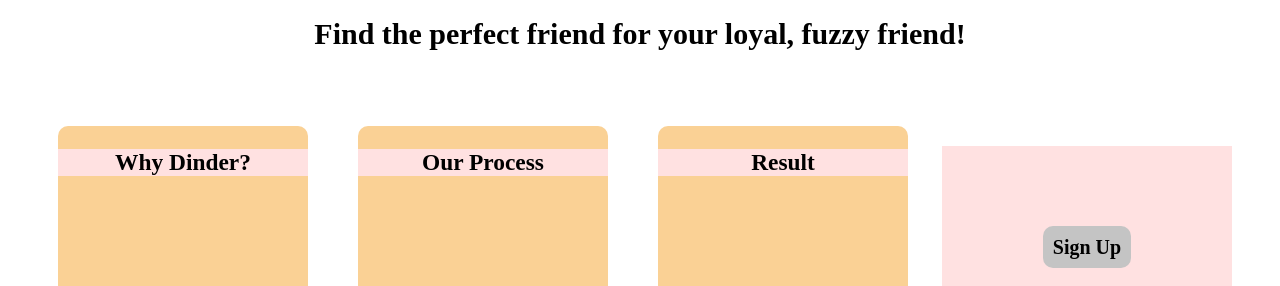
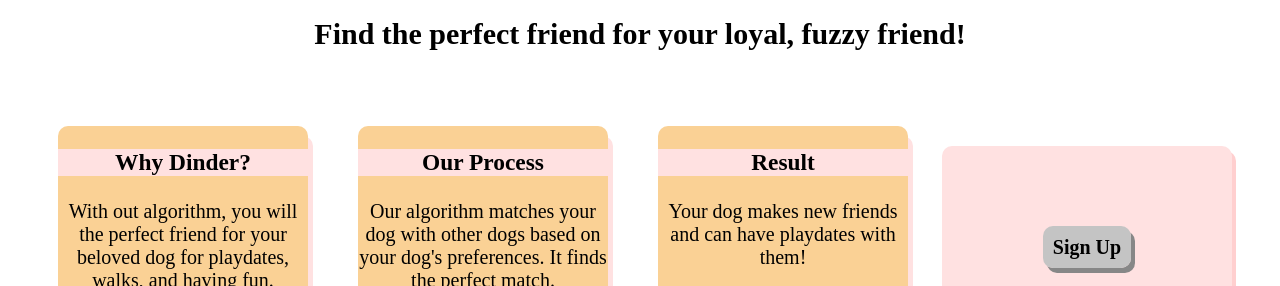
Before and after one commit to ad3707/w4111-proj1, a Flask app: page / in a window 1280 px wide; the page is wider, and only the part inside the window is pictured. Shown: the part 166-452 px from the top of that part. Run offline with Flask 2, Linux system fonts and the light colour scheme; parts of the project's set-up code (start-up, migrations or seed data) failed here and were passed over.

Commit message:
Update welcome.html

```diff
--- a/templates/welcome.html
+++ b/templates/welcome.html
@@ -23,6 +23,7 @@
     font-weight: bold;
     margin-top: 100px;
     text-decoration:none;
+    box-shadow: 4px 5px #878787;
 }
 
 
@@ -45,6 +46,7 @@
      margin-bottom: 0px;
      text-align: center;
      border-radius: 10px;
+     box-shadow: 5px 10px #FFE1E1;
 
    }
 
@@ -61,6 +63,7 @@
    #btncontainer {
      margin: 70px auto 60px;
 
+
    }
 
 #signin{
@@ -71,6 +74,8 @@
  height: 300px;
  width: 250px;
  padding: 20px;
+ border-radius: 10px;
+ box-shadow: 4px 5px #ffcfcf;
 
 }
 
@@ -89,15 +94,19 @@
 
 <span id = "box">
   <h3> Why Dinder? </h3>
+  <p> With out algorithm, you will the perfect friend for your beloved dog for playdates, walks, and having fun. </p>
 </span>
 
   <span id = "box">
     <h3> Our Process </h3>
+    <p> Our algorithm matches your dog with other dogs based on your dog's preferences. It finds the perfect match. </p>
 </span>
 
 
   <span id = "box">
     <h3> Result </h3>
+    <p> Your dog makes new friends and can have playdates with them! </p>
+    <img src = "dogs.jpeg" alt = "Dogs playing together" height = 220px width = 250px>
 </div>
 
 <div id = "signin">
```
